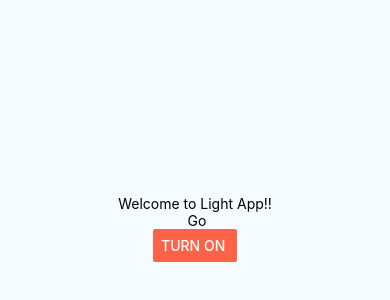
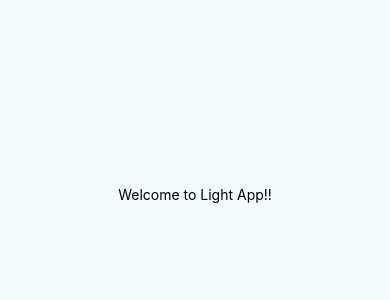
Before and after one commit to chamodanethra/ImageDetail, a React Native app: screen / in a window 390 px wide. Shown: the part 194-494 px from the top of the page. Built offline with nearby package versions, Linux system fonts and the light colour scheme.

Commit message:
Android working static

```diff
--- a/App.js
+++ b/App.js
@@ -7,24 +7,49 @@
  */
 
 import React, {Component} from 'react';
-import {StyleSheet, Text, View, NativeModules, Button} from 'react-native';
+import {
+  StyleSheet,
+  Text,
+  View,
+  NativeModules,
+  Button,
+  Platform,
+} from 'react-native';
 
 export default class App extends Component {
   constructor(props) {
     super(props);
     this.state = {boundaryCoordinates: {}};
+    this.turnOn();
   }
   turnOn = () => {
-    NativeModules.ImageDetail.turnOn(
-      `http://www.cf.wmich.edu/images/ClipArt/LightBulb3.png`,
-    );
-    this.updateStatus();
+    if (Platform.OS == 'ios') {
+      NativeModules.ImageDetail.turnOn(
+        `https://la-frontend.s3-ap-southeast-1.amazonaws.com/images/icons/fruits/vegetable-3d-tomatto.png`,
+      );
+      this.updateStatus();
+    } else if (Platform.OS == 'android') {
+      let object = 'vegetable-3d-tomatto';
+      NativeModules.ImageDetail.turnOn(
+        `https://la-frontend.s3-ap-southeast-1.amazonaws.com/images/icons/fruits/${object}.png`,
+      )
+        .then(boundaryCoordinates => {
+          // console.log(boundaryCoordinates.startX);
+          // console.log(boundaryCoordinates.startY);
+          // console.log(boundaryCoordinates.endX);
+          // console.log(boundaryCoordinates.endY);
+          this.setState({boundaryCoordinates});
+        })
+        .catch(err => {
+          console.error(err);
+        });
+    }
   };
 
   updateStatus() {
     NativeModules.ImageDetail.getStatus((error, boundaryCoordinates) => {
       this.setState({boundaryCoordinates: boundaryCoordinates});
-      console.log('boundaryCoordinates ', this.state.boundaryCoordinates);
+      //console.log('boundaryCoordinates ', this.state.boundaryCoordinates);
     });
   }
 
@@ -32,8 +57,10 @@ export default class App extends Component {
     return (
       <View style={styles.container}>
         <Text style={styles.welcome}>Welcome to Light App!!</Text>
-        <Text> Go</Text>
-        <Button onPress={this.turnOn} title="Turn ON " color="#FF6347" />
+        <Text> {this.state.boundaryCoordinates.startX}</Text>
+        <Text> {this.state.boundaryCoordinates.startY}</Text>
+        <Text> {this.state.boundaryCoordinates.endX}</Text>
+        <Text> {this.state.boundaryCoordinates.endY}</Text>
       </View>
     );
   }
```
Also changed, not shown: 7 other files (tests, documents, lock files or other folders).
